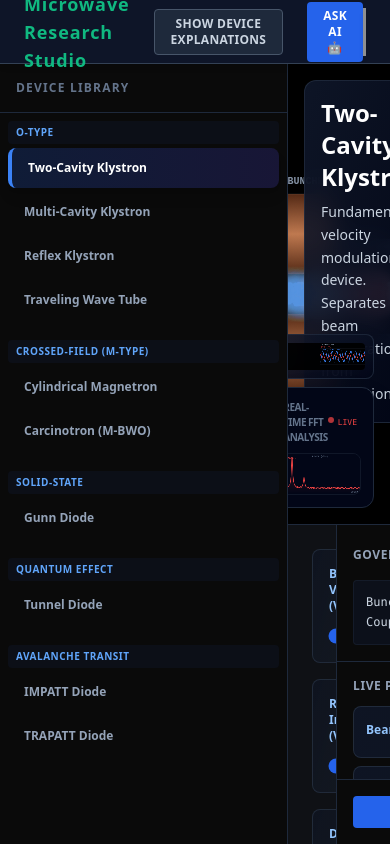
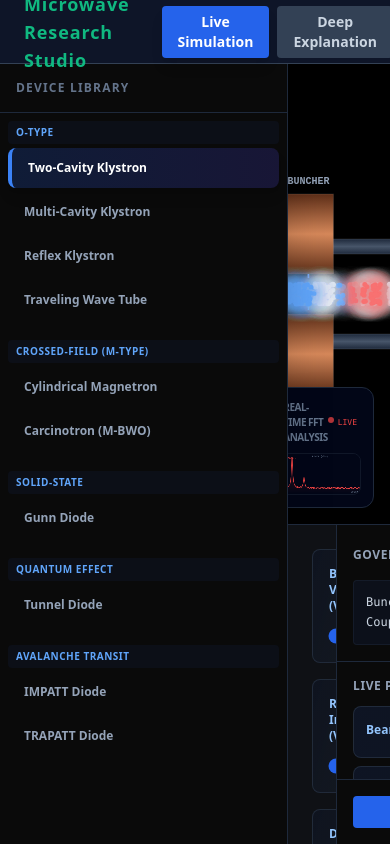
Before and after one commit to Omar5574/Microwave-research-studioV10.0, a React (Vite) app: page / in a window 390 px wide. Built offline with nearby package versions, Linux system fonts and the light colour scheme; grey boxes are pictures that could not be loaded.

Commit message:
Refactor App component for improved UI and AI features

```diff
--- a/src/App.jsx
+++ b/src/App.jsx
@@ -1,12 +1,11 @@
 // ============================================================================
-// src/App.jsx - Final Integrated Version (UI + AI + Simulation)
+// src/App.jsx - Final Version with Blue Active Tabs (Live Simulation + Deep Explanation)
 // ============================================================================
 import React, { useState, useEffect, useMemo } from 'react';
-
-
+import { GoogleGenerativeAI } from "@google/generative-ai";
 
 // Data & Components
-import { devices } from './data/devices'; // تأكد أن هذا الملف موجود وبه البيانات
+import { devices } from './data/devices';
 import { Sidebar } from './components/layout/Sidebar';
 import { ControlPanel } from './components/layout/ControlPanel';
 import { PhysicsCanvas } from './components/simulation/PhysicsCanvas';
@@ -16,12 +15,14 @@ import { DeepExplanation } from './components/panels/DeepExplanation';
 import ExpertQuery from './components/features/ExpertQuery';
 
 export default function App() {
-  // ========== UI STATES (New Header & Panel) ==========
+  // === NEW TAB STATE ===
+  const [activeTab, setActiveTab] = useState("simulation");
+
+  // ========== UI STATES ==========
   const [showExplanations, setShowExplanations] = useState(false);
 
   // ========== SIMULATION CORE STATES ==========
   const [activeId, setActiveId] = useState('klystron2');
-  const [activeTab, setActiveTab] = useState('simulation');
   const [running, setRunning] = useState(true);
   const [inputs, setInputs] = useState({});
   const [fidelity, setFidelity] = useState('medium');
@@ -35,22 +36,13 @@ export default function App() {
   const [chatLoading, setChatLoading] = useState(false);
   const [chatHistory, setChatHistory] = useState([]);
 
-  // ========== KEY MANAGEMENT (The Logic) ==========
+  // ========== KEY MANAGEMENT ==========
   const [userApiKey, setUserApiKey] = useState(() => {
     return localStorage.getItem('USER_GEMINI_KEY') || "";
   });
 
   // ========== HELPERS & DERIVED STATE ==========
   const activeDevice = useMemo(() => devices.find(d => d.id === activeId), [activeId]);
-
-  // توليد قائمة الشرح تلقائياً من بيانات الأجهزة الموجودة
-  const deviceExplanations = useMemo(() => {
-    const explanations = {};
-    devices.forEach(d => {
-      explanations[d.name] = d.desc;
-    });
-    return explanations;
-  }, []);
 
   const safeInputs = useMemo(() => {
     if (!activeDevice) return {};
@@ -71,7 +63,6 @@ export default function App() {
   const particleDensity = useMemo(() => fidelity === 'high' ? 12.0 : fidelity === 'medium' ? 6.0 : 2.0, [fidelity]);
 
   // ========== EFFECTS ==========
-  // Reset inputs when device changes
   useEffect(() => {
     if (!activeDevice) return;
     const defaults = {};
@@ -109,8 +100,7 @@ export default function App() {
 
     if (!finalKey) {
       const input = window.prompt(
-        "💡 ميزة الذكاء الاصطناعي تتطلب مفتاح Gemini API.\n\n" +
-        "يرجى إدخال المفتاح الخاص بك (مجاني من Google AI Studio)."
+        "AI feature needs Gemini key.\nEnter your API key."
       );
       if (!input) return;
       finalKey = input.trim();
@@ -126,11 +116,10 @@ export default function App() {
       const model = genAI.getGenerativeModel({ model: "gemini-1.5-flash" });
 
       const prompt = `
-        Context: Microwave Engineering Student Project.
-        Device: ${activeDevice.name}.
-        Parameters: ${currentInputsFormatted}.
+        Device: ${activeDevice.name}
+        Parameters: ${currentInputsFormatted}
         Question: ${query}
-        Answer in Arabic. Be concise. Use LaTeX for math ($...$).
+        Answer in Arabic with some LaTeX if needed
       `;
 
       const result = await model.generateContent(prompt);
@@ -139,9 +128,9 @@ export default function App() {
       setChatHistory(prev => [...prev, { role: 'model', text: text }]);
     } catch (error) {
       console.error("AI Error:", error);
-      let msg = "حدث خطأ في الاتصال.";
+      let msg = "Error connecting to server.";
       if (error.message.includes("403") || error.message.includes("key")) {
-        msg = "المفتاح غير صحيح. حاول مرة أخرى.";
+        msg = "Invalid API key.";
         localStorage.removeItem('USER_GEMINI_KEY');
         setUserApiKey("");
       }
@@ -154,135 +143,119 @@ export default function App() {
   if (!activeDevice) return <div className="text-white flex h-screen items-center justify-center">Loading...</div>;
 
   // ==========================================================================
-  // MAIN RENDER (Using your Custom Layout)
+  // MAIN RENDER
   // ==========================================================================
   return (
     <div className="flex flex-col h-screen w-screen bg-[#0b0f19] overflow-hidden font-sans">
 
-      {/* 1. AI Chat Overlay (Always available) */}
+      {/* AI CHAT OVERLAY */}
       <ExpertQuery
         show={showChat} onClose={() => setShowChat(false)}
         onQuery={handleGeminiQuery} loading={chatLoading}
         deviceName={activeDevice.name} history={chatHistory} currentInputs={currentInputsFormatted}
       />
 
-      {/* 2. THE HEADER (Your Custom Design) */}
-      <header className="h-16 bg-slate-900/95 border-b border-slate-700 flex items-center justify-between px-6 z-50 shadow-md shrink-0 backdrop-blur-md">
+      {/* HEADER */}
+      <header className="h-16 bg-slate-900/95 border-b border-slate-700 flex items-center justify-between px-6 z-50">
 
-        {/* Left Side: Title + Toggle Button */}
-        <div className="flex items-center gap-6">
+        {/* LEFT SIDE */}
+        <div className="flex items-center gap-4">
+
           <h1 className="text-emerald-500 font-bold text-lg tracking-wider">
             Microwave Research Studio
           </h1>
 
+          {/* 🌟 NEW BLUE BUTTON TABS */}
+          <div className="flex items-center gap-2 ml-4">
+
             <button
-            onClick={() => setShowExplanations(!showExplanations)}
-            className={`px-4 py-1.5 text-xs font-bold uppercase tracking-wide rounded transition-all duration-200 border
-              ${showExplanations
-                ? "bg-emerald-500 border-emerald-400 text-black hover:bg-emerald-400 shadow-[0_0_10px_rgba(16,185,129,0.4)]"
-                : "bg-slate-800 border-slate-600 text-slate-300 hover:bg-slate-700 hover:text-white hover:border-slate-500"}`}
+              onClick={() => setActiveTab("simulation")}
+              className={`px-4 py-1.5 text-sm font-bold rounded transition-all ${
+                activeTab === "simulation"
+                  ? "bg-blue-600 text-white shadow-lg"
+                  : "bg-slate-700 text-slate-300 hover:bg-slate-600"
+              }`}
             >
-            {showExplanations ? "Hide Explanations" : "Show Device Explanations"}
+              Live Simulation
             </button>
 
-          {/* زر الشات أضفته هنا في الهيدر أيضاً لسهولة الوصول */}
+            <button
+              onClick={() => setActiveTab("explanation")}
+              className={`px-4 py-1.5 text-sm font-bold rounded transition-all ${
+                activeTab === "explanation"
+                  ? "bg-blue-600 text-white shadow-lg"
+                  : "bg-slate-700 text-slate-300 hover:bg-slate-600"
+              }`}
+            >
+              Deep Explanation
+            </button>
+          </div>
+
+          {/* CHAT */}
           <button
             onClick={() => setShowChat(true)}
-            className="px-4 py-1.5 text-xs font-bold uppercase tracking-wide rounded bg-blue-600 text-white hover:bg-blue-500 transition-colors"
+            className="px-4 py-1.5 text-xs font-bold rounded bg-blue-600 text-white hover:bg-green-500"
           >
             Ask AI 🤖
           </button>
         </div>
 
-        {/* Right Side: University Logo */}
-        <div className="flex items-center opacity-90 hover:opacity-100 transition-opacity">
-          {/* تأكد من وضع صورة اللوجو في مجلد public باسم kfs-logo.png */}
+        {/* LOGO */}
         <img
           src="/kfs-logo.png"
-            alt="Kafr El Sheikh University"
-            className="h-12 w-auto drop-shadow-md"
-            onError={(e) => {e.target.style.display='none'}} // إخفاء الصورة لو مش موجودة
+          alt=""
+          className="h-12 opacity-90"
+          onError={(e) => {e.target.style.display='none'}}
         />
-        </div>
       </header>
 
-      {/* 3. MAIN WORKSPACE */}
-      <div className="flex-1 relative w-full h-full flex overflow-hidden">
+      {/* BODY */}
+      <div className="flex flex-1 relative overflow-hidden">
 
-        {/* Layer 0: التطبيق الفعلي (Sidebar + Canvas + Controls) */}
-        {/* هنا نضع مكونات المحاكاة بدلاً من MicrowaveResearchStudioV9 */}
-        <div className="flex flex-1 w-full h-full">
-
-            {/* Sidebar */}
+        {/* SIDEBAR */}
         <Sidebar devices={devices} activeId={activeId} setActiveId={setActiveId} />
 
-            {/* Main Content (Canvas & Panels) */}
+        {/* MAIN VIEW */}
         <main className="flex-1 flex flex-col relative bg-black overflow-hidden">
+
           <div className="flex-1 relative overflow-hidden bg-[#050505]">
-                    {activeTab === 'simulation' ? (
+
+            {activeTab === "simulation" ? (
               <>
-                            <PhysicsCanvas deviceId={activeId} running={running} inputs={safeInputs} fidelity={fidelity} timeScale={timeScale} particleDensity={particleDensity} />
+                <PhysicsCanvas
+                  deviceId={activeId}
+                  running={running}
+                  inputs={safeInputs}
+                  fidelity={fidelity}
+                  timeScale={timeScale}
+                  particleDensity={particleDensity}
+                />
 
-                            {/* Info Overlay inside Canvas */}
-                            <div className="absolute top-4 left-4 max-w-md pointer-events-none z-10">
-                                <div className="bg-gradient-to-br from-slate-900/90 to-slate-950/90 backdrop-blur-md border border-slate-700/50 rounded-xl p-4 shadow-2xl">
-                                    <h2 className="text-2xl font-bold text-white mb-2 flex items-center gap-2">{activeDevice.name}</h2>
-                                    <p className="text-sm text-slate-300 leading-relaxed">{activeDevice.desc}</p>
-                                </div>
-                            </div>
-
-                            {/* Graphs */}
-                            {(showWaveform || showFFT) && (
-                                <div className="absolute bottom-4 right-4 flex gap-2 pointer-events-none z-10 flex-col sm:flex-row">
+                <div className="absolute bottom-4 right-4 flex gap-2 pointer-events-none">
                   {showWaveform && <WaveformDisplay deviceId={activeId} inputs={safeInputs} running={running} timeScale={timeScale} />}
                   {showFFT && <FFTDisplay deviceId={activeId} inputs={safeInputs} />}
                 </div>
-                            )}
               </>
             ) : (
               <DeepExplanation device={activeDevice} />
             )}
+
           </div>
 
-                {/* Bottom Control Panel */}
           <ControlPanel
-                    device={activeDevice} inputs={inputs} setInputs={setInputs} safeInputs={safeInputs}
-                    mathMode={mathMode} setMathMode={setMathMode} showWaveform={showWaveform} setShowWaveform={setShowWaveform} showFFT={showFFT} setShowFFT={setShowFFT}
+            device={activeDevice}
+            inputs={inputs}
+            setInputs={setInputs}
+            safeInputs={safeInputs}
+            mathMode={mathMode}
+            setMathMode={setMathMode}
+            showWaveform={showWaveform}
+            setShowWaveform={setShowWaveform}
+            showFFT={showFFT}
+            setShowFFT={setShowFFT}
           />
+
         </main>
-        </div>
-
-        {/* Layer 50: قائمة الشرح المنبثقة (The Overlay) */}
-        {showExplanations && (
-          <div
-            className="absolute top-4 left-4 z-50 w-[350px] max-h-[calc(100vh-4rem)]
-                       p-4 rounded-lg border border-slate-600/50 shadow-2xl
-                       bg-slate-900/95 backdrop-blur-xl text-slate-200 overflow-y-auto custom-scrollbar
-                       animate-in fade-in slide-in-from-left-4 duration-300"
-          >
-            <h3 className="text-emerald-400 font-bold text-sm mb-3 border-b border-slate-700 pb-2">
-              Device Explanations
-            </h3>
-
-            <div className="space-y-3">
-              {Object.entries(deviceExplanations).map(([k,v]) => (
-                <div key={k} className="group hover:bg-white/5 p-2 rounded transition-colors cursor-pointer" onClick={() => {
-                    // (اختياري) عند الضغط على اسم الجهاز ينقلك إليه
-                    const dev = devices.find(d => d.name === k);
-                    if(dev) setActiveId(dev.id);
-                }}>
-                  <strong className="text-yellow-400 block mb-1 text-sm font-semibold">
-                    {k}
-                  </strong>
-                  <p className="text-slate-300 text-xs leading-relaxed opacity-90">
-                    {v}
-                  </p>
-                </div>
-              ))}
-            </div>
-          </div>
-        )}
-
       </div>
     </div>
   );
```
Lines whose indentation alone changed are shown as unchanged.
